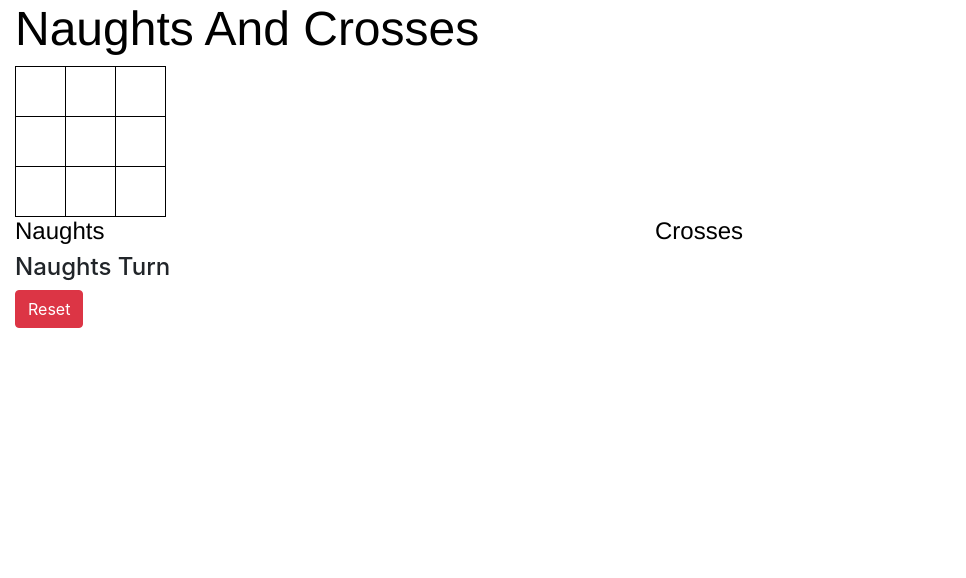
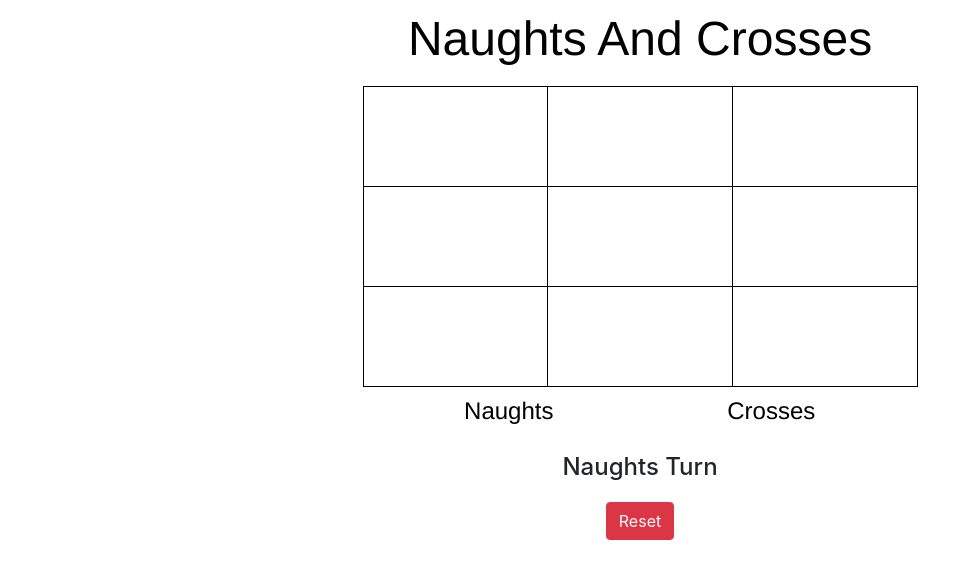
Before and after one commit to damian-grasso/react-naughts-and-crosses, a React app: page / in a window 1280 px wide. Shown: the whole page, without its empty margins (0-966 px from the left). Built offline with nearby package versions, Linux system fonts and the light colour scheme.

Commit message:
Cleaning up UI

```diff
--- a/package.json
+++ b/package.json
@@ -17,6 +17,8 @@
     "@babel/preset-react": "^7.12.5",
     "babel-loader": "^8.1.0",
     "css-loader": "^5.0.0",
+    "eslint": "^7.12.1",
+    "eslint-plugin-react": "^7.21.5",
     "html-loader": "^1.3.2",
     "html-webpack-plugin": "^4.5.0",
     "style-loader": "^2.0.0",
@@ -29,6 +31,7 @@
     "react": "^17.0.1",
     "react-bootstrap": "^1.4.0",
     "react-dom": "^17.0.1",
-    "underscore": "^1.11.0"
+    "underscore": "^1.11.0",
+    "uuid": "^8.3.1"
   }
 }
--- a/src/components/GameBoardComponent/GameBoard.js
+++ b/src/components/GameBoardComponent/GameBoard.js
@@ -9,19 +9,19 @@ class GameBoard extends React.Component {
 
   render() {
     return (
-      <table className="grid-container">
+      <table className="container w-50">
         <tbody>
-          <tr>
+          <tr className="tableRow">
             <Square x={ this.props.boardState[0].x } y={ this.props.boardState[0].y } changeState={this.props.changeState} gameState={this.props.gameState} squareState={this.props.boardState[0].value} />
             <Square x={ this.props.boardState[1].x } y={ this.props.boardState[1].y } changeState={this.props.changeState} gameState={this.props.gameState} squareState={this.props.boardState[1].value} />
             <Square x={ this.props.boardState[2].x } y={ this.props.boardState[2].y } changeState={this.props.changeState} gameState={this.props.gameState} squareState={this.props.boardState[2].value} />
           </tr>
-          <tr>
+          <tr className="tableRow">
             <Square x={ this.props.boardState[3].x } y={ this.props.boardState[3].y } changeState={this.props.changeState} gameState={this.props.gameState} squareState={this.props.boardState[3].value} />
             <Square x={ this.props.boardState[4].x } y={ this.props.boardState[4].y } changeState={this.props.changeState} gameState={this.props.gameState} squareState={this.props.boardState[4].value} />
             <Square x={ this.props.boardState[5].x } y={ this.props.boardState[5].y } changeState={this.props.changeState} gameState={this.props.gameState} squareState={this.props.boardState[5].value} />
           </tr>
-          <tr>
+          <tr className="tableRow">
             <Square x={ this.props.boardState[6].x } y={ this.props.boardState[6].y } changeState={this.props.changeState} gameState={this.props.gameState} squareState={this.props.boardState[6].value} />
             <Square x={ this.props.boardState[7].x } y={ this.props.boardState[7].y } changeState={this.props.changeState} gameState={this.props.gameState} squareState={this.props.boardState[7].value} />
             <Square x={ this.props.boardState[8].x } y={ this.props.boardState[8].y } changeState={this.props.changeState} gameState={this.props.gameState} squareState={this.props.boardState[8].value} />
--- a/src/components/ScorePanelComponent/ScorePanel.js
+++ b/src/components/ScorePanelComponent/ScorePanel.js
@@ -14,8 +14,8 @@ class ScorePanel extends React.Component {
 
   render() {
     return (
-      <Row>
-        <Col>
+      <Row className="container w-50 offset-3">
+        <Col className="">
           <Score player={ PlayerState.NAUGHTS_PLAYER } />
         </Col>
         <Col>
--- a/src/enums/SquareState.js
+++ b/src/enums/SquareState.js
@@ -1,2 +1,2 @@
-const SquareState = { NAUGHT: "O", CROSS: "X", BLANK: "" }
+const SquareState = { BLANK: "", NAUGHT: "O", CROSS: "X" }
 export default SquareState;
--- /dev/null
+++ b/src/enums/TurnResult.js
@@ -0,0 +1,2 @@
+const TurnResult = { PLAY_ON: "Play On", WIN: "Win", DRAW: "Draw" }
+export default TurnResult;
--- a/src/index.css
+++ b/src/index.css
@@ -2,12 +2,14 @@
     font-family: Helvetica;
     font-size: 48px;
     color: black;
+    padding: 10px;
 }
 
 .gameText {
     font-family: Helvetica;
     color: black;
     font-size: 24px;
+    padding: 10px;
 }
 
 .gameSubText {
@@ -15,3 +17,17 @@
     color: black;
     font-size: 18px;
 }
+
+.container {
+    align-content: center;
+    text-align: center;
+}
+
+.turnAnnouncer {
+    margin: 0px 0px 0px;
+    padding: 10px 10px 20px;
+}
+
+.tableRow {
+    height: 100px;
+}
--- a/src/index.js
+++ b/src/index.js
@@ -4,6 +4,7 @@ import GameBoard from "./components/GameBoardComponent/GameBoard";
 import ScorePanel from "./components/ScorePanelComponent/ScorePanel";
 import GameEvent from "./enums/GameEvent";
 import SquareState from "./enums/SquareState";
+import TurnResult from "./enums/TurnResult";
 import GameState from "./enums/GameState";
 import "./index.css";
 
@@ -77,28 +78,32 @@ class App extends React.Component {
 
   updateGameState(gameState, boardState, event) {
 
-    var newGameState = null;
+    var newGameState = 0;
 
     switch (event) {
       case GameEvent.TURN_COMPLETED:
-        var winner = this.checkForWinner(boardState);
+        var result = this.checkForWinner(boardState);
 
-        if (gameState == GameState.NAUGHTS_TURN) {
-          if (!winner) {
-            newGameState = GameState.CROSSES_TURN;
+        if (result == TurnResult.DRAW) {
+          newGameState = GameState.DRAW;
+        }
+
+        else if (result == TurnResult.WIN) {
+          if (gameState == GameState.NAUGHTS_TURN) {
+            newGameState = GameState.NAUGHTS_WINS;
           }
 
-          else {
-            newGameState = GameState.NAUGHTS_WINS;
+          else if (gameState == GameState.CROSSES_TURN) {
+            newGameState = GameState.CROSSES_WINS;
           }
         }
 
-        else if (gameState == GameState.CROSSES_TURN) {
-          if (!winner) {
-            newGameState = GameState.NAUGHTS_TURN;
+        else if (result == TurnResult.PLAY_ON) {
+          if (gameState == GameState.NAUGHTS_TURN) {
+            newGameState = GameState.NAUGHTS_WINS;
           }
 
-          else {
+          else if (gameState == GameState.CROSSES_TURN) {
             newGameState = GameState.CROSSES_WINS;
           }
         }
@@ -139,31 +144,38 @@ class App extends React.Component {
 
     console.log("Ways to win ", waysToWin);
 
-    var winner = _.find(waysToWin, function(wayToWin) {
+    var winnerFound = _.find(waysToWin, function(wayToWin) {
 
-      console.log(wayToWin[0].value == SquareState.NAUGHT && wayToWin[1].value == SquareState.NAUGHT &&
-        wayToWin[2].value == SquareState.NAUGHT);
-
-      if (wayToWin[0].value == SquareState.NAUGHT && wayToWin[1].value == SquareState.NAUGHT &&
+      if (wayToWin[0].value == SquareState.NAUGHT &&
+          wayToWin[1].value == SquareState.NAUGHT &&
           wayToWin[2].value == SquareState.NAUGHT) {
 
-          return true;
+          return false;
       }
 
-      if (wayToWin[0].value == SquareState.CROSS && wayToWin[1].value == SquareState.CROSS &&
+      if (wayToWin[0].value == SquareState.CROSS &&
+          wayToWin[1].value == SquareState.CROSS &&
           wayToWin[2].value == SquareState.CROSS) {
 
-            return true;
-          }
+          return false;
+      }
     });
 
-    console.log(winner);
+    console.log("Winner Found: ", winnerFound);
 
-    if (winner == undefined) {
-      winner = false;
-    }
+    if (winnerFound) return TurnResult.WIN;
 
-    return winner;
+    var drawFound = boardState.every(function(currentValue) {
+        return currentValue.value != SquareState.BLANK;
+    });
+
+    console.log("Draw Found: ", drawFound)
+
+    if (drawFound) return TurnResult.DRAW;
+
+    console.log("Play On");
+
+    return TurnResult.PLAY_ON;
   }
 
   changeState(event, xCoord, yCoord, newSquareState) {
@@ -201,18 +213,18 @@ class App extends React.Component {
 
   render() {
     return (
-      <Container fluid>
+      <Container className="container" fluid>
         <Row>
           <Col>
-            <h2 class="title center">Naughts And Crosses</h2>
+            <h2 className="title center">Naughts And Crosses</h2>
             <GameBoard changeState={this.changeState} gameState={this.state.gameState} boardState={this.state.boardState}/>
           </Col>
         </Row>
         <ScorePanel changeState={this.changeState} gameState={this.state.gameState}/>
         <Row>
           <Col>
-              <h4>{ this.state.gameState }</h4>
-              <Button variant="danger" size="md" type="button" onClick={() => {
+              <h4 className="turnAnnouncer">{ this.state.gameState }</h4>
+              <Button className="resetButton" variant="danger" size="md" type="button" onClick={() => {
                 this.changeState(GameEvent.RESET, -1, -1, SquareState.BLANK);
                 }}>
                 Reset
```
Also changed, not shown: .eslintrc.json (added), 2 other files.
